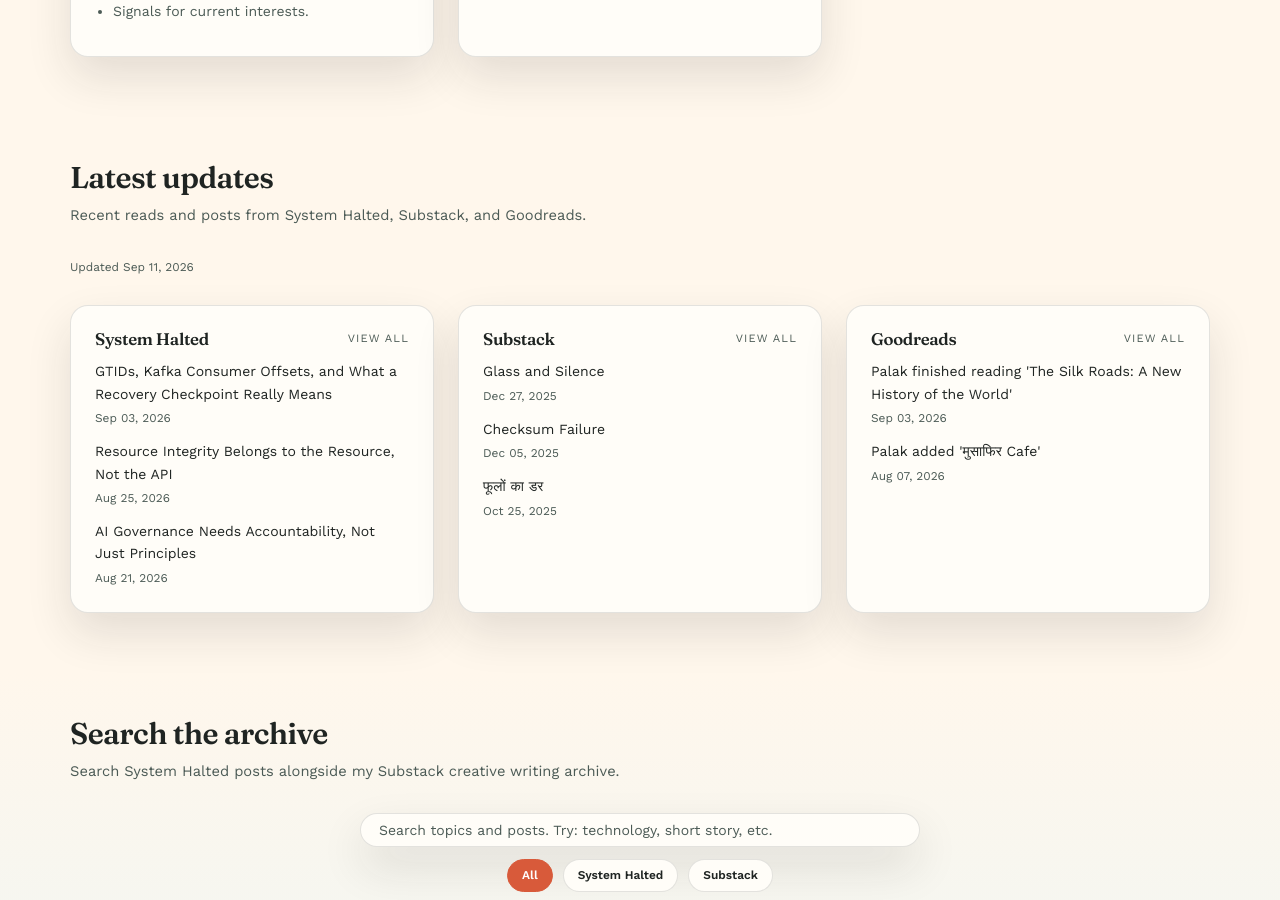
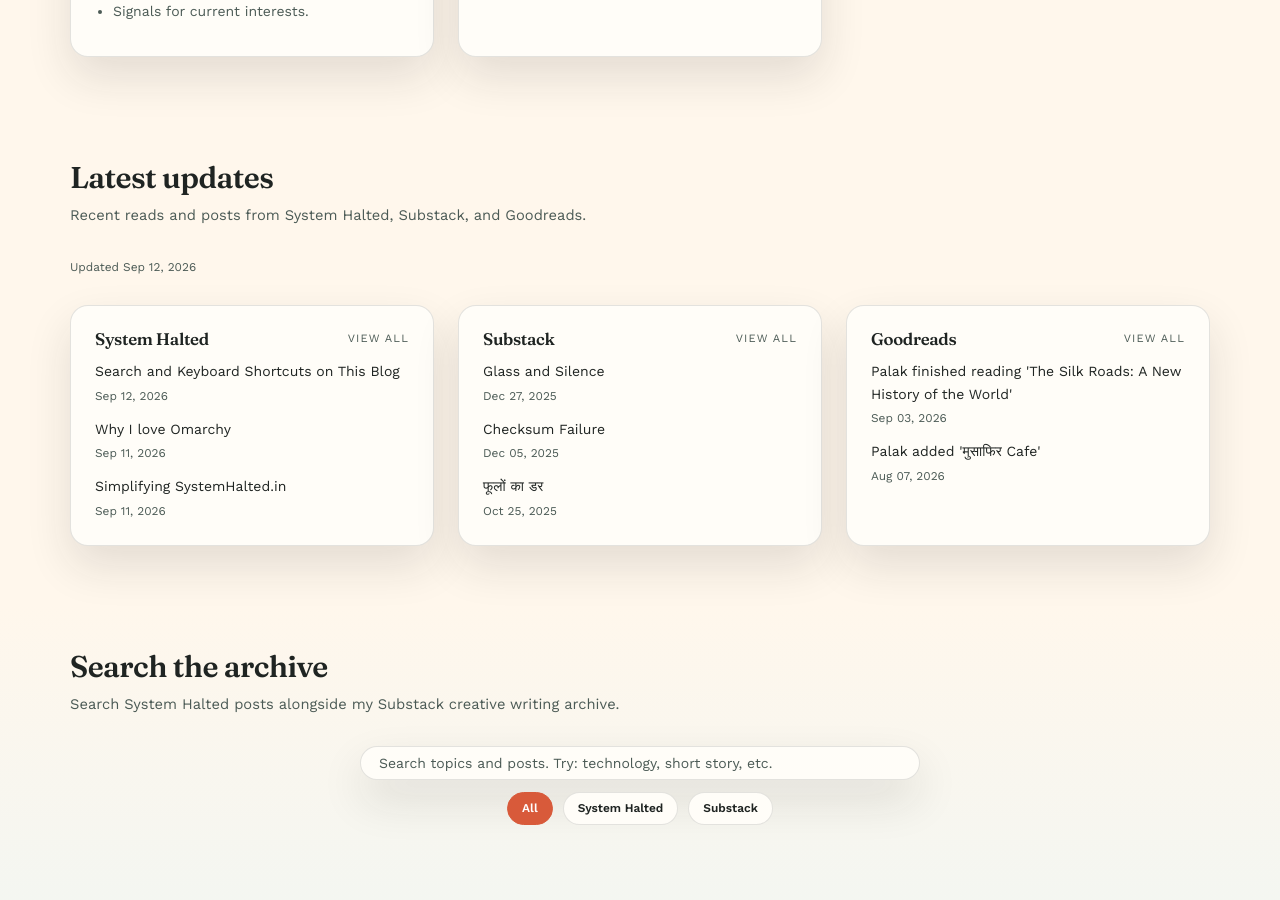
Before and after one commit to systemhalted/about-me, a Jekyll site: the page built from index.html, in a window 1280 px wide and 900 px high, scrolled down 2421 px. Built offline with Jekyll 4.4.1, drawn with Linux system fonts in a browser that asks for light colours; nearby versions of some CDN libraries.

Commit message:
refresh content feeds

```diff
--- a/_data/latest_sources.json
+++ b/_data/latest_sources.json
@@ -1,26 +1,26 @@
 {
-  "updated_at": "2026-09-11T07:17:43Z",
+  "updated_at": "2026-09-12T07:10:06Z",
   "sources": [
     {
       "id": "systemhalted",
       "name": "System Halted",
       "url": "https://systemhalted.in",
-      "feed_url": "https://systemhalted.in/feed.xml",
+      "feed_url": "https://systemhalted.in/feed",
       "items": [
         {
-          "title": "GTIDs, Kafka Consumer Offsets, and What a Recovery Checkpoint Really Means",
-          "url": "https://systemhalted.in/2026/09/03/gtid-kafka-dr/",
-          "published": "2026-09-03T00:00:00Z"
+          "title": "Search and Keyboard Shortcuts on This Blog",
+          "url": "https://systemhalted.in/2026/09/12/search-and-keyboard-shortcuts/",
+          "published": "2026-09-12T00:00:00Z"
         },
         {
-          "title": "Resource Integrity Belongs to the Resource, Not the API",
-          "url": "https://systemhalted.in/2026/08/25/resource-integrity/",
-          "published": "2026-08-25T00:00:00Z"
+          "title": "Why I love Omarchy",
+          "url": "https://systemhalted.in/2026/09/11/omarchy/",
+          "published": "2026-09-11T00:00:00Z"
         },
         {
-          "title": "AI Governance Needs Accountability, Not Just Principles",
-          "url": "https://systemhalted.in/2026/08/21/ai-governance-needs-accountability-not-just-principles/",
-          "published": "2026-08-21T00:00:00Z"
+          "title": "Simplifying SystemHalted.in",
+          "url": "https://systemhalted.in/2026/09/11/simplifying-systemhalted/",
+          "published": "2026-09-11T00:00:00Z"
         }
       ]
     },
```
